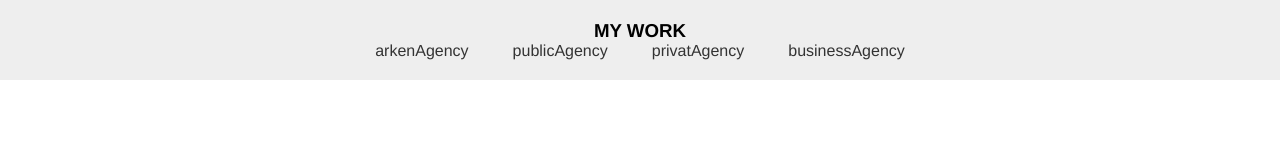
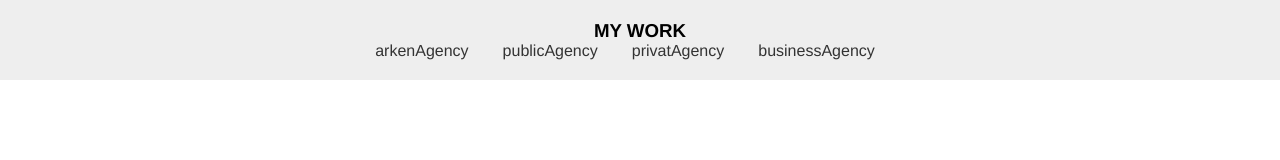
Before and after one commit to Omrize/omrize.github.io, a plain HTML site: page index.html in a window 1280 px wide. Drawn offline with Linux system fonts and the light colour scheme.

Commit message:
Update index.html

```diff
--- a/index.html
+++ b/index.html
@@ -18,7 +18,7 @@
     }
     li{
       display:inline;
-      margin:0 20px;
+      margin-right:30px;
     }
     a{
       text-decoration:none;
```
